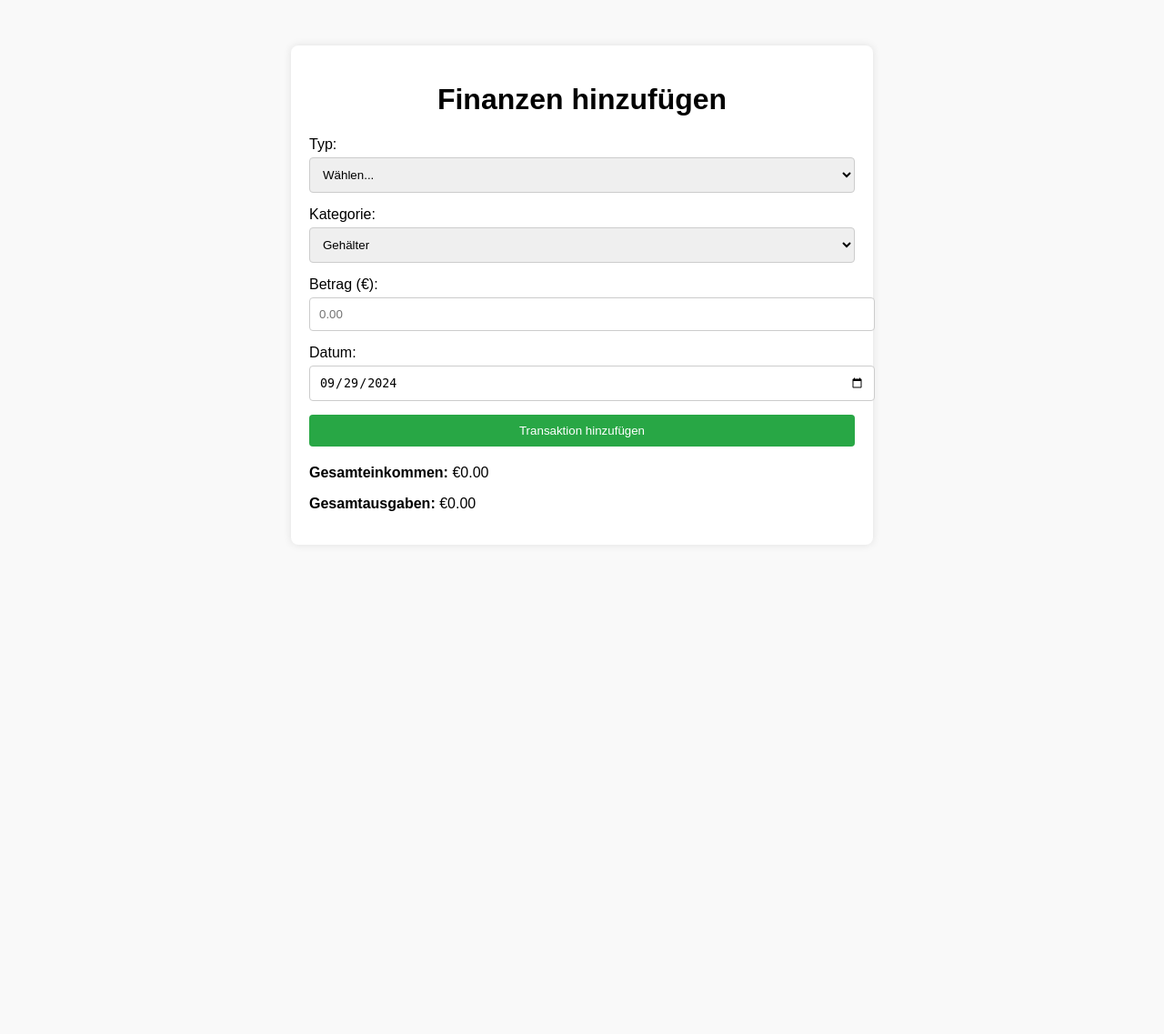
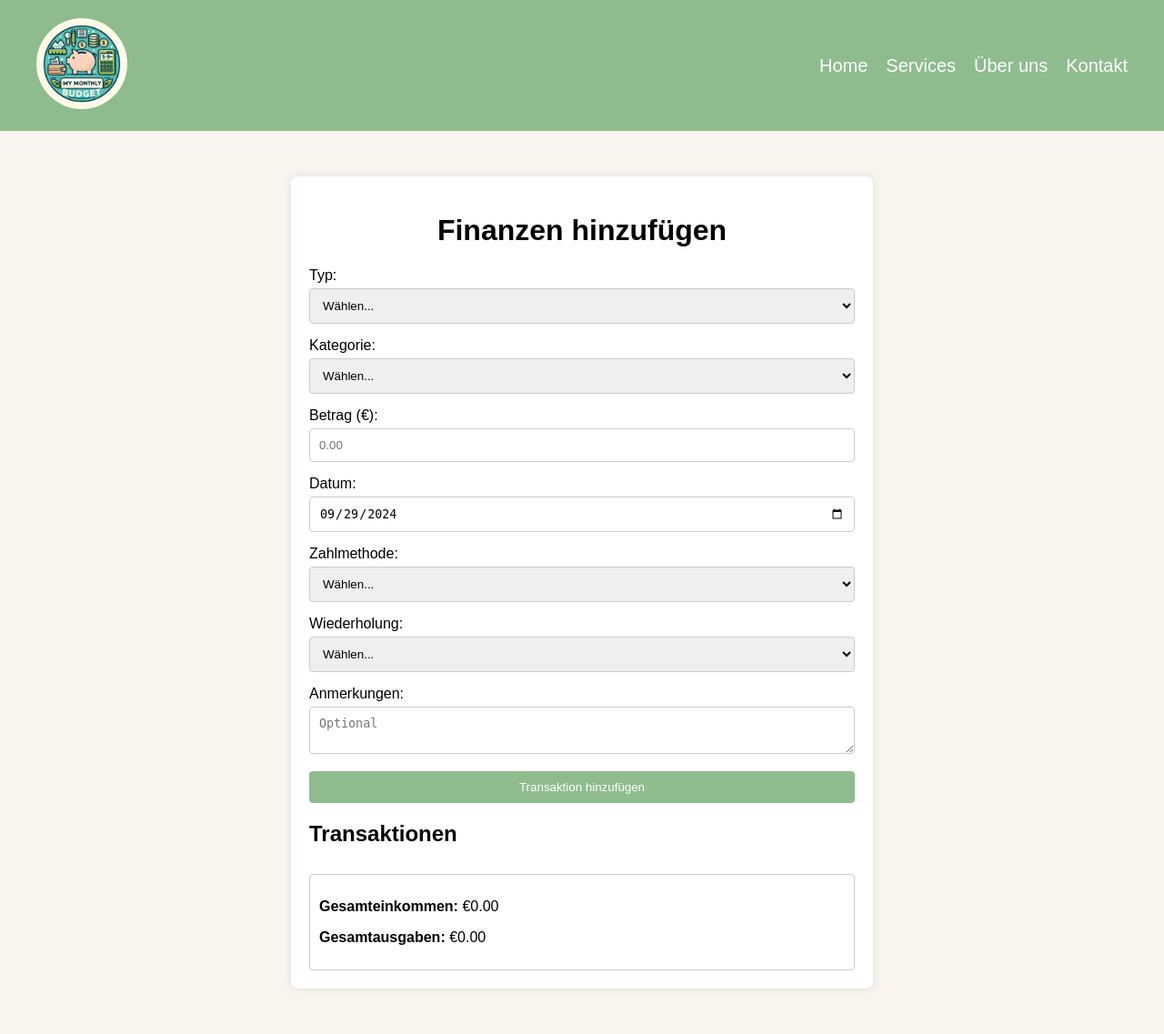
Before and after one commit to julsboss/BudgetFinanz-Planer, a PHP site: page /public/AddCashflow.html in a window 1280 px wide. Shown: the whole page at 91% size. Before the commit the page ends 562 px from the top, so only its background shows below. Run offline with PHP 8.4, Linux system fonts and the light colour scheme.

Commit message:
Update zu AddCashflow Version 2

```diff
--- a/mosbach-tasks-web-main/public/AddCashflow.html
+++ b/mosbach-tasks-web-main/public/AddCashflow.html
@@ -7,6 +7,19 @@
     <link rel="stylesheet" href="css/styleAddCashflow.css">
 </head>
 <body>
+    <header>
+    <nav class="navbar">
+        <div class="logo">
+            <img src="../ressources/logo.jpg" alt="Logo" />
+        </div>
+        <ul class="nav-links">
+            <li><a href="#home">Home</a></li>
+            <li><a href="#services">Services</a></li>
+            <li><a href="#about">Über uns</a></li>
+            <li><a href="#contact">Kontakt</a></li>
+        </ul>
+    </nav>
+    </header>
     <div class="container">
         <h1>Finanzen hinzufügen</h1>
         <form id="transaction-form">
@@ -15,14 +28,17 @@
                 <select id="type" required>
                     <option value="">Wählen...</option>
                     <option value="income">Einkommen</option>
-                    <option value="expense">Ausgabe</option>
+                    <option value="fix costs">Fixe Kosten</option>
+                    <option value="variable costs">Variable Kosten</option>
+
                 </select>
             </div>
             <div class="input-group">
                 <label for="category">Kategorie:</label>
                 <select id="category" required>
                     <!-- Add categories here -->
-                    <option value="salary">Gehälter</option>
+                    <option value="">Wählen...</option>
+                    <option value="salary">Gehalt</option>
                     <option value="groceries">Lebensmittel</option>
                     <option value="gas">Gas</option>
                     <option value="rent">Miete</option>
@@ -39,11 +55,40 @@
                 <label for="date">Datum:</label>
                 <input type="date" id="date" required>
             </div>
+
+            <div class="input-group">
+                <label for="payment-method">Zahlmethode:</label>
+                <select id="payment-method" required>
+                    <option value="">Wählen...</option>
+                    <!-- Add categories here -->
+                    <option value="cash">Bargeld</option>
+                    <option value="card">Bankkonto</option>
+                    <option value="paypal">Paypal</option>
+                </select>
+            </div>
+            <div class="input-group">
+                <label for="repetition">Wiederholung:</label>
+                <select id="repetition">
+                    <option value="" disabled selected>Wählen...</option>
+                    <option value="none">Keine Option</option>
+                    <option value="monthly">Jährlich</option>
+                    <option value="monthly">Monatlich</option>
+                    <option value="weekly">Wöchentlich</option>
+                    <option value="daily">Täglich</option>
+                </select>
+            </div>
+            <div class="input-group">
+            <label for="comments">Anmerkungen:</label>
+            <textarea id="comments" placeholder="Optional"></textarea>
+        </div>
             <button type="submit">Transaktion hinzufügen</button>
         </form>
 
         <div id="transactions-list">
-            <!-- Transactions will be listed here -->
+            <h2>Transaktionen</h2>
+            <div id="transactions-container">
+                <!-- Transaktionen werden hier hinzugefügt -->
+            </div>
         </div>
 
         <div class="summary">
@@ -52,6 +97,6 @@
         </div>
     </div>
 
-    <script src="js/AddCashflow.js"></script>
+    <script src="js/AddCashflowV2.js"></script>
 </body>
 </html>
--- a/mosbach-tasks-web-main/public/css/styleAddCashflow.css
+++ b/mosbach-tasks-web-main/public/css/styleAddCashflow.css
@@ -1,10 +1,43 @@
 body {
     font-family: Arial, sans-serif;
-    background-color: #f9f9f9;
+    background-color: #f9f4ee;
     margin: 0;
     padding: 0;
 }
+.navbar {
+    display: flex;
+    justify-content: space-between;
+    align-items: center;
+    background-color: #8FBC8F;
+    padding: 20px 40px;
 
+}
+
+.logo img {
+    height: 100px;
+    border-radius: 200px;
+}
+
+.nav-links {
+    list-style-type: none;
+    display: flex;
+
+}
+
+.nav-links li {
+
+    margin-left: 20px;
+}
+
+.nav-links a {
+    color: white;
+    text-decoration: none;
+    font-size: 20px;
+}
+
+.nav-links a:hover {
+    color: #ddd;
+}
 .container {
     max-width: 600px;
     margin: 50px auto;
@@ -28,17 +61,21 @@ h1 {
 }
 
 .input-group input,
-.input-group select {
+.input-group textarea,
+.input-group input[type="date"],
+.input-group select,
+.summary {
     width: 100%;
     padding: 10px;
     border: 1px solid #ccc;
     border-radius: 4px;
+    box-sizing: border-box;
 }
 
 button {
     width: 100%;
     padding: 10px;
-    background-color: #28a745;
+    background-color: darkseagreen;
     color: white;
     border: none;
     border-radius: 4px;
@@ -49,12 +86,36 @@ button:hover {
     background-color: #218838;
 }
 
+
 .summary {
+    margin-top: 30px;
+}
+.transaction-list {
     margin-top: 20px;
 }
-.input-group input[type="date"] {
-    width: 100%;
+
+.transaction-item {
+    border: 1px solid #ccc;
     padding: 10px;
-    border: 1px solid #ccc;
+    margin-bottom: 10px;
     border-radius: 4px;
+    position: relative;
 }
+.delete-button {
+    width: 10%;
+    background-color: transparent;
+    border: none;
+    color: red;
+    cursor: pointer;
+    position: absolute;
+    top: 50%;
+    right: 0px;
+    transform: translateY(-50%);
+    font-size: 24px;
+}
+
+.delete-button:hover {
+    background-color: darkred;
+    color:#ccc ;
+
+}
--- a/mosbach-tasks-web-main/public/js/AddCashflow.js
+++ b/mosbach-tasks-web-main/public/js/AddCashflow.js
@@ -4,22 +4,41 @@ document.getElementById('transaction-form').addEventListener('submit', function(
     const type = document.getElementById('type').value;
     const category = document.getElementById('category').value;
     const amount = parseFloat(document.getElementById('amount').value);
+    const date = document.getElementById('date').value;
+    const comments = document.getElementById('comments').value;
 
     if (!type || !category || isNaN(amount)) {
         alert("Bitte füllen Sie alle Felder korrekt aus.");
         return;
     }
 
+
     const transactionList = document.getElementById('transactions-list');
 
-    const transactionItem = document.createElement('div');
+    /* nicht notwendig const transactionItem = document.createElement('div');
     transactionItem.textContent = `${category}: €${amount.toFixed(2)} (${type})`;
 
-    transactionList.appendChild(transactionItem);
+    transactionList.appendChild(transactionItem);*/
 
     updateSummary(type, amount);
+    addTransaction(type, category, amount, date, comments);
 });
+function addTransaction(type, category, amount, date) {
+    const transactionsContainer = document.getElementById('transactions-container');
 
+    const transactionDiv = document.createElement('div');
+    transactionDiv.classList.add('transaction-item');
+
+    transactionDiv.innerHTML = `
+        <p><strong>Typ:</strong> ${type}</p>
+        <p><strong>Kategorie:</strong> ${category}</p>
+        <p><strong>Betrag:</strong> €${amount.toFixed(2)}</p>
+        <p><strong>Datum:</strong> ${date}</p>
+
+    `;
+
+    transactionsContainer.appendChild(transactionDiv);
+}
 function updateSummary(type, amount) {
     let totalIncome = parseFloat(document.getElementById('total-income').textContent);
     let totalExpenses = parseFloat(document.getElementById('total-expenses').textContent);
@@ -27,7 +46,7 @@ function updateSummary(type, amount) {
     if (type === 'income') {
         totalIncome += amount;
         document.getElementById('total-income').textContent = totalIncome.toFixed(2);
-    } else if (type === 'expense') {
+    } else if (type === ('fix costs' ||'variable costs')) {
         totalExpenses += amount;
         document.getElementById('total-expenses').textContent = totalExpenses.toFixed(2);
     }
```
Also changed, not shown: mosbach-tasks-web-main/public/js/AddCashflowV2.js (added, +64 -0 lines).
